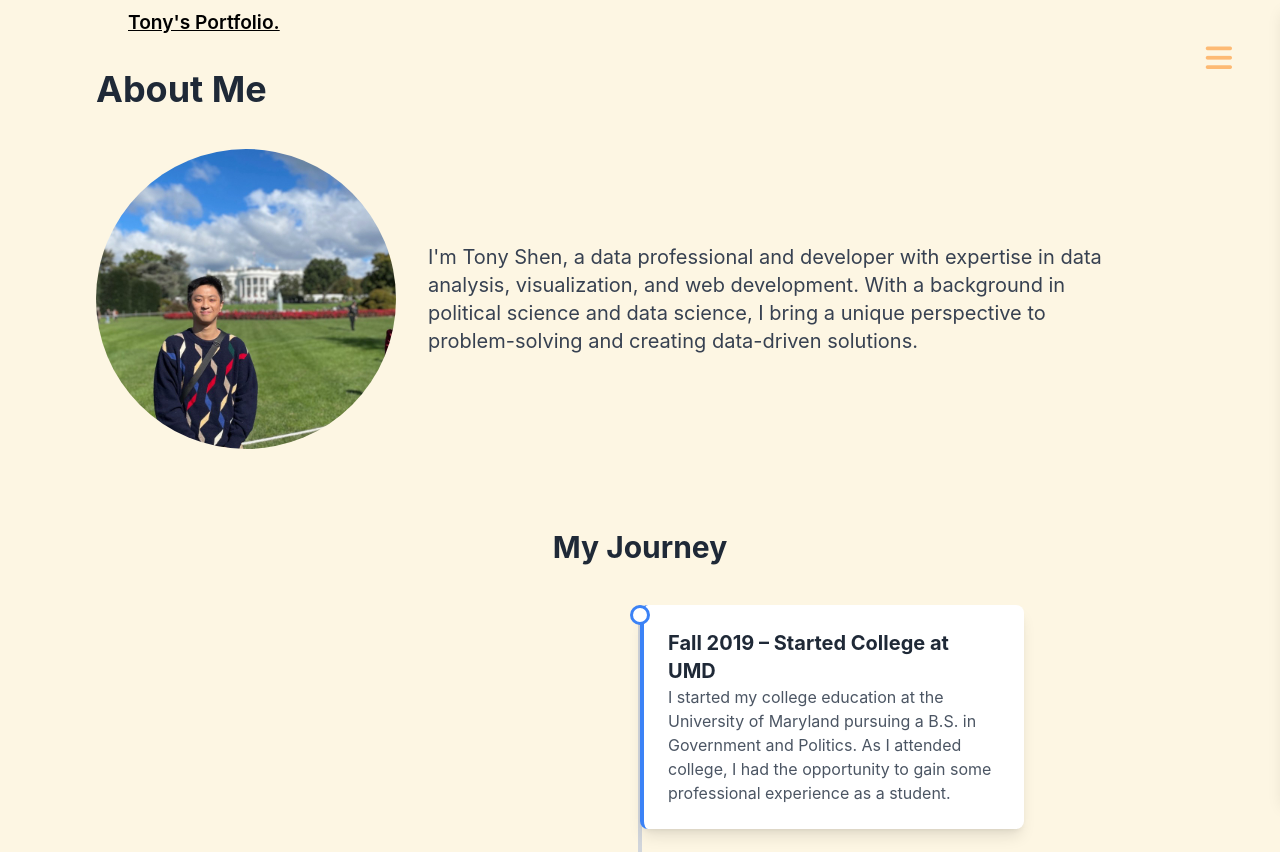
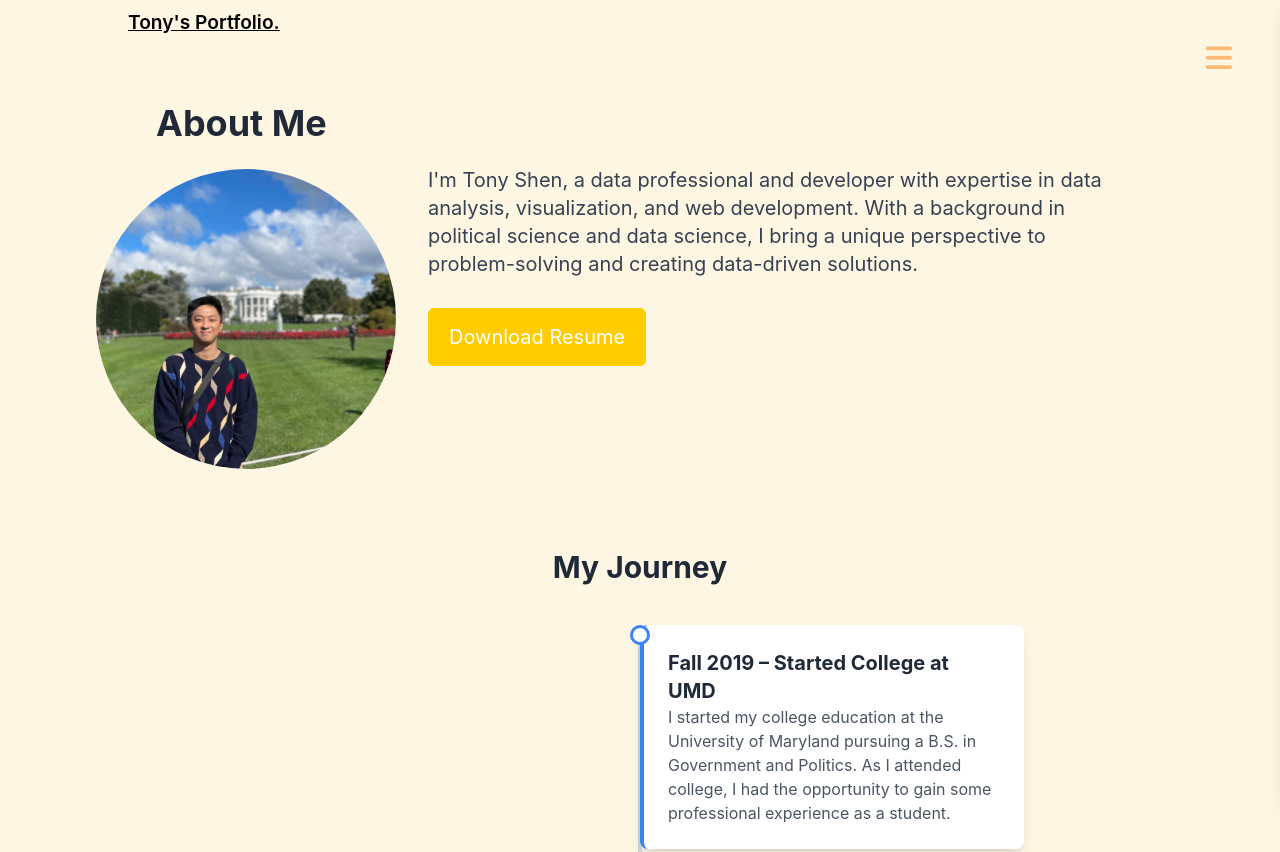
Before and after one commit to tshen25/portfolio, a plain HTML site: page about.html in a window 1280 px wide. Shown: the top 852 px of the page. Drawn offline with nearby package versions, Linux system fonts and the light colour scheme.

Commit message:
add resume button and fix styling

```diff
--- a/about.html
+++ b/about.html
@@ -33,10 +33,11 @@
   </div>
 
   <div class="p-8 max-w-6xl mx-auto">
-    <h1 class="text-4xl font-bold mb-4">About Me</h1>
+
     <div class="flex flex-col md:flex-row items-center gap-8 pt-6">
       <!-- Left Column: Profile Image -->
       <div>
+        <h1 class="about text-4xl font-bold mb-4">About Me</h1>
         <img src="photos/profile.jpeg" alt="Profile" class="profile-img" />
       </div>
 
@@ -47,6 +48,7 @@
           With a background in political science and data science, I bring a unique perspective to problem-solving and creating
           data-driven solutions.
         </p>
+        <a href="TonyResume_3_21.pdf" download class="btn btn2">Download Resume</a>
       </div>
     </div>
 
--- a/style.css
+++ b/style.css
@@ -360,7 +360,9 @@ form .btn2{
   }
 }
 
-
+.about {
+  padding: 10px 60px;
+}
 .profile{
   flex-basis: 35%;
 }
@@ -370,3 +372,29 @@ form .btn2{
   border-radius: 50%;   /* Makes it a circle if the image is square */
   display: block;       /* Optional: allows margin auto to work */
 }
+
+/* Button style for downloading resume*/
+.btn{
+  display: block;
+  margin: 30px auto;
+  width: fit-content;
+  border: 1px solid #ffcc00;
+  padding: 14px 20px;
+  border-radius: 6px;
+  text-decoration: none;
+  color: #fff;
+  transition: background 0.5s;
+}
+.btn:hover{
+  background: #fff700;
+}
+.btn.btn2{
+  display: inline-block;
+  background-color: #ffcc00;
+}
+form .btn2{
+  padding: 14px 60px;
+  font-size: 18px;
+  margin-top: 20px;
+  cursor: pointer;
+}
```
Also changed, not shown: 1 other file.
